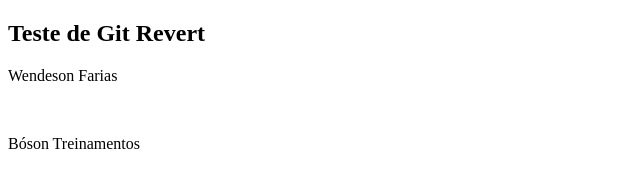
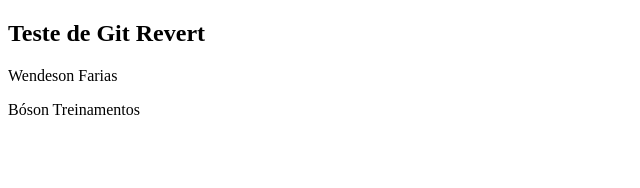
Before and after one commit to Wendeson/meu_primeiro_commit, a plain HTML site: page index.html in a window 1280 px wide. Shown: the whole page, without its empty margins (0-640 px from the left). Drawn offline with Linux system fonts and the light colour scheme.

Commit message:
Revert "Adiconado quebra de linha"
This reverts commit 9fece13a02d6fcac2d8d08699bb09143ab7b3800.

```diff
--- a/index.html
+++ b/index.html
@@ -6,7 +6,7 @@
 
 <body>
     <h2>Teste de Git Revert</h2>
-    <p>Wendeson Farias</p><br>
+    <p>Wendeson Farias</p>
     <p>Bóson Treinamentos</p>
 
 </body>
```
